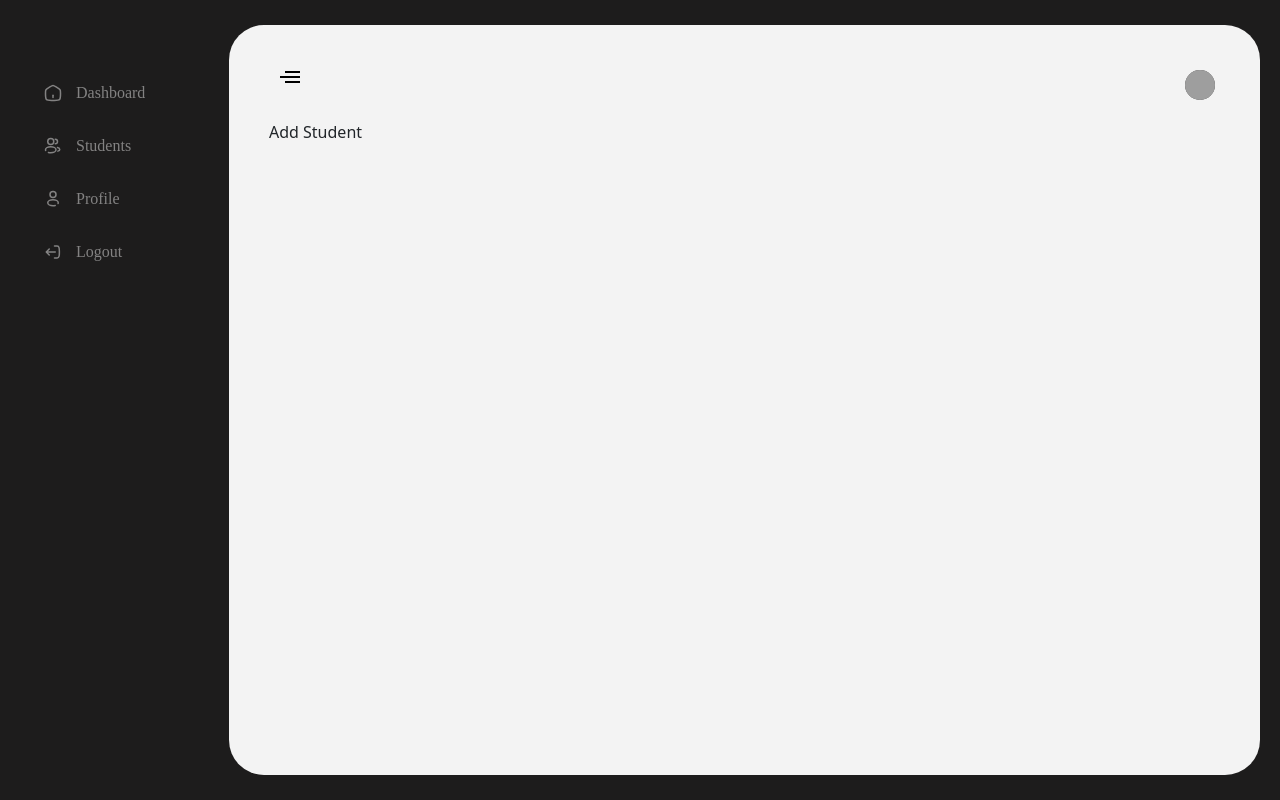
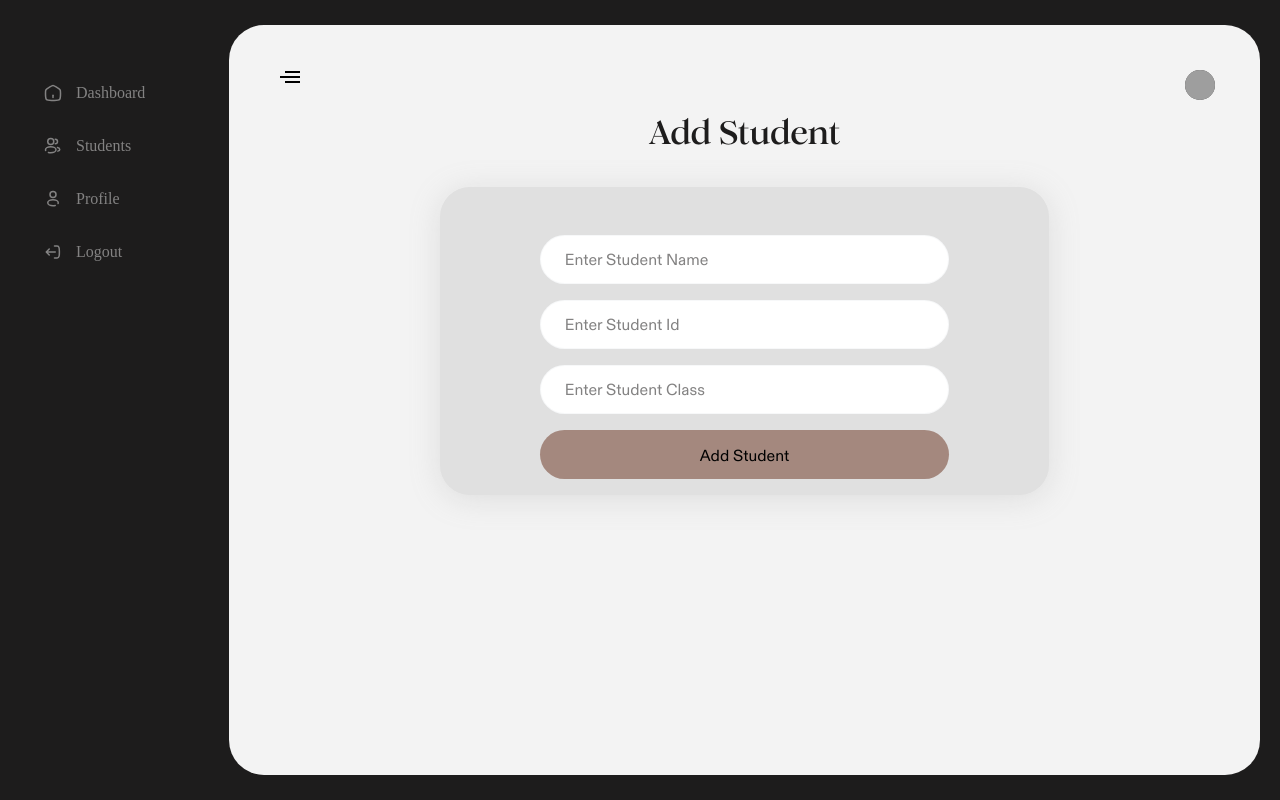
Before and after one commit to ahmed20008/tournament-web, a Next.js app: page /add-student in a window 1280 px wide. Built offline with nearby package versions, Linux system fonts and the light colour scheme; no server answers; grey boxes are pictures that could not be loaded; a web font is replaced by a local one.

Commit message:
created UI for add student page

```diff
--- a/src/app/(authenticated)/add-student/page.jsx
+++ b/src/app/(authenticated)/add-student/page.jsx
@@ -1,4 +1,7 @@
 import React from 'react'
+import formStyles from "@/assets/css/form-elements.module.css";
+import styles from "@/assets/css/add-student.module.css";
+import buttonStyles from "@/assets/css/buttons.module.css?v1.1";
 
 export const metadata = {
   title: "Add Student",
@@ -6,7 +9,52 @@ export const metadata = {
 
 const page = () => {
   return (
-    <div>Add Student</div>
+    <div className="container">
+      <h2 className={styles.pageHeading}>Add Student</h2>
+      <div className="row">
+        <div className="col-md-8 mx-auto">
+          <div className={`card ${styles.addStudentCard}`}>
+            <form className="w-75 mx-auto">
+              <div className="mt-5 mb-3 mx-4">
+                <input
+                  required
+                  className={`${formStyles.inputFieldWhite}`}
+                  id="name"
+                  aria-label="name"
+                  type="text"
+                  placeholder="Enter Student Name"
+                />
+              </div>
+              <div className="mt-3 mb-3 mx-4">
+                <input
+                  required
+                  className={`${formStyles.inputFieldWhite}`}
+                  id="id"
+                  aria-label="id"
+                  type="text"
+                  placeholder="Enter Student Id"
+                />
+              </div>
+              <div className="mt-3 mb-3 mx-4">
+                <input
+                  required
+                  className={`${formStyles.inputFieldWhite}`}
+                  id="class"
+                  aria-label="class"
+                  type="text"
+                  placeholder="Enter Student Class"
+                />
+              </div>
+              <div className="mt-3 mb-3 mx-4">
+                <button type="submit" className={`${buttonStyles.buttonDarkPink} `}>
+                  Add Student
+                </button>
+              </div>
+            </form>
+          </div>
+        </div>
+      </div>
+    </div >
   )
 }
 
--- /dev/null
+++ b/src/assets/css/add-student.module.css
@@ -0,0 +1,17 @@
+.pageHeading {
+  color: #1d1c1c;
+  text-align: center;
+  font-family: "RomieTrial-Bold";
+  font-style: normal;
+  font-weight: 700;
+  line-height: 83.122%;
+  margin-bottom: 40px;
+}
+.addStudentCard {
+  border-radius: 30px;
+  background-color: #e0e0e0;
+  border: none;
+  box-shadow: 0px 4px 30px 0px rgba(159, 159, 159, 0.25);
+
+
+}
```
